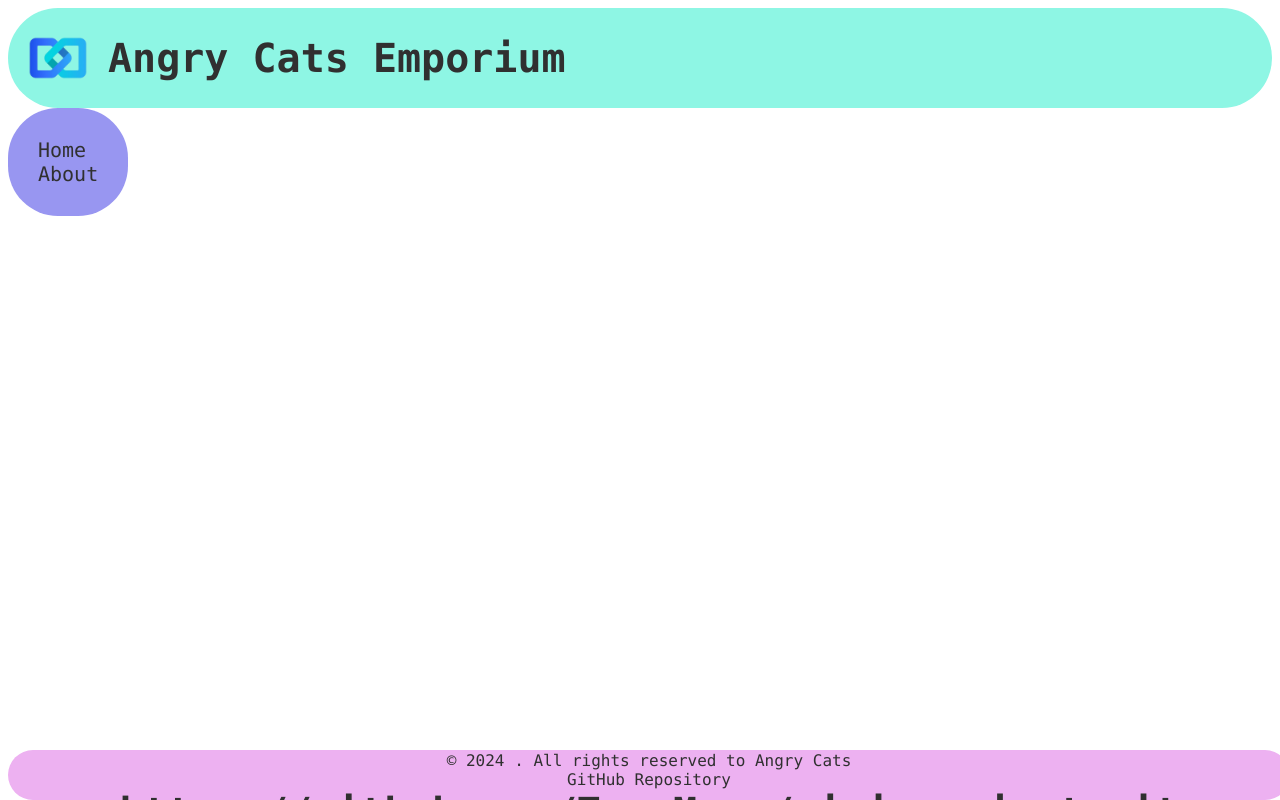
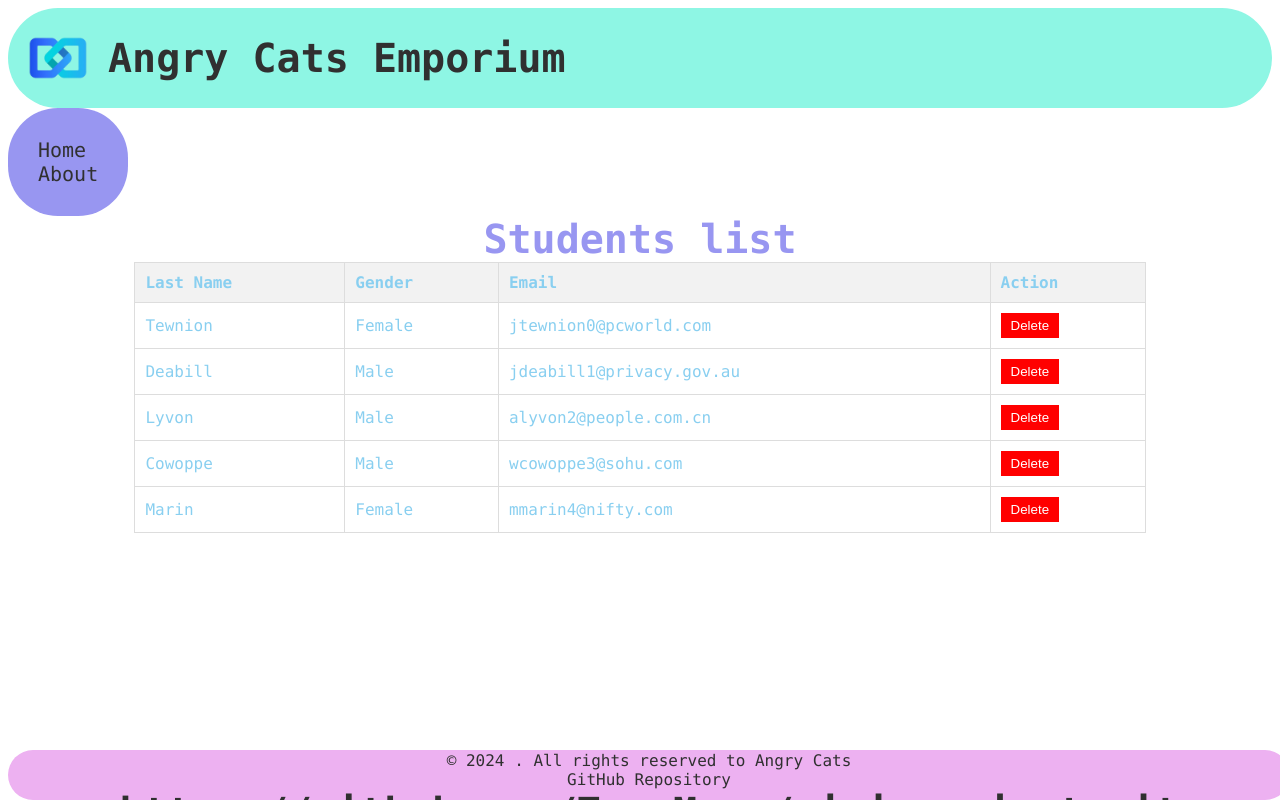
Before and after one commit to TesaMusa/mini-project, a React (Vite) app in the folder e-commerce-spa/: page / in a window 1280 px wide. Built offline with nearby package versions, Linux system fonts and the light colour scheme.

Commit message:
Display the list of students and render them, work in progress

```diff
--- a/e-commerce-spa/src/components/StudentList.jsx
+++ b/e-commerce-spa/src/components/StudentList.jsx
@@ -1,14 +1,50 @@
 import React from "react";
 import { useState } from "react";
-import students from "../data/students.json"
+import students from "../data/students.json";
 
-function Students(){
-return(
+function Students() {
+  const [studentsToDisplay, setStudents] = useState(students);
+
+  // Deleting students
+  const deleteStudents = (studentId) => {
+    const newList = studentsToDisplay.filter((studentObj) => {
+      return studentObj.id !== studentId;
+    });
+    setStudents(newList);
+  };
+
+  return (
     <>
+      <section>
+        <h1 className="my-students">Students list</h1>
+
+        <table>
+          <thead>
+            <tr>
+              <th>Last Name</th>
+              <th>Gender</th>
+              <th>Email</th>
+              <th>Action</th>
+            </tr>
+          </thead>
+          <tbody>
+            {studentsToDisplay.map((element) => (
+              <tr key={element.id}>
+                <td>{element.last_name}</td>
+                <td>{element.gender}</td>
+                <td>{element.email}</td>
+                <td>
+                  <button onClick={() => deleteStudents(element.id)}>
+                    Delete
+                  </button>
+                </td>
+              </tr>
+            ))}
+          </tbody>
+        </table>
+      </section>
     </>
-)
-
-
+  );
 }
 
 export default Students;
```
